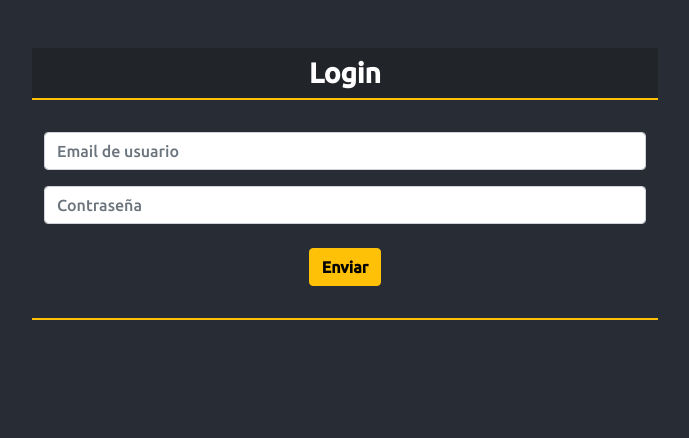
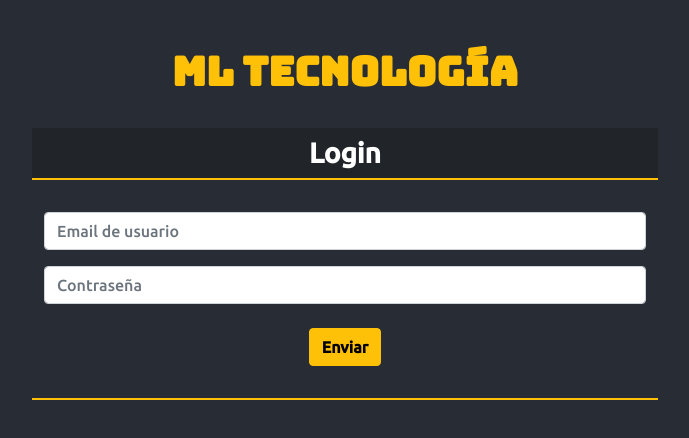
Before and after one commit to Macalui00/ml-tecnologia, a React (Create React App) app: page /login in a window 1280 px wide. Shown: the top 438 px of the page, without its empty margins (295-984 px from the left). Built offline with nearby package versions, Linux system fonts and the light colour scheme; a web font is replaced by a local one.

Commit message:
Agregado de marca al login screen

```diff
--- a/src/components/LoginScreen/LoginScreen.js
+++ b/src/components/LoginScreen/LoginScreen.js
@@ -3,6 +3,7 @@ import { Row } from "react-bootstrap";
 import { useAuthContext } from "../Context/AuthContext";
 import TitleSection from "../TitleSection/TitleSection";
 import LoginFormik from "./LoginFormik";
+import Marca from "../Marca/Marca";
 import * as Yup from 'yup';
 
 const schema = Yup.object().shape({
@@ -26,6 +27,9 @@ const LoginScreen = () => {
     return(
         <section className=''>
             <Container className="container-sm container-fluid my-5">
+                <Row className="my-4">
+                    <Marca/>
+                </Row>
                 <Row className="align-items-center justify-content-center">
                     <TitleSection title={"Login"}/>
                     <LoginFormik loggearse={loggearse} schema={schema} error={error}/>
```
